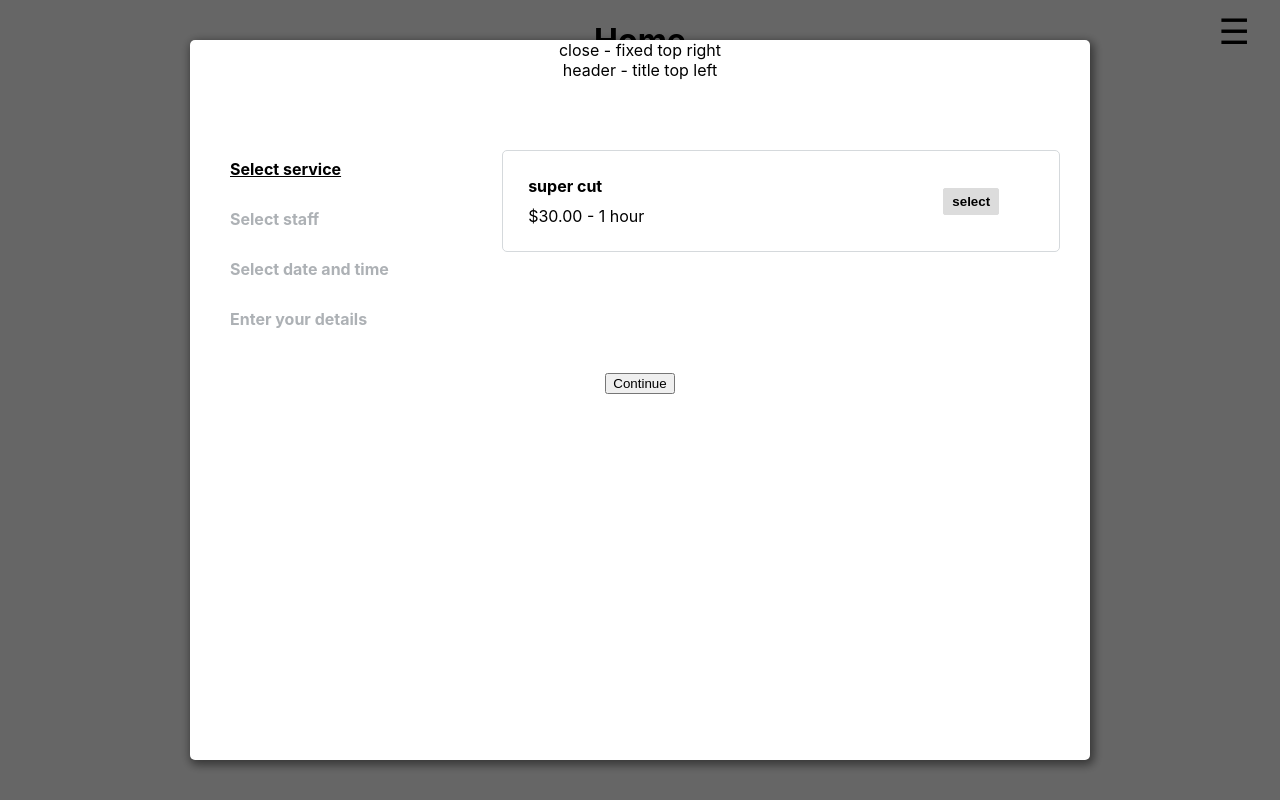
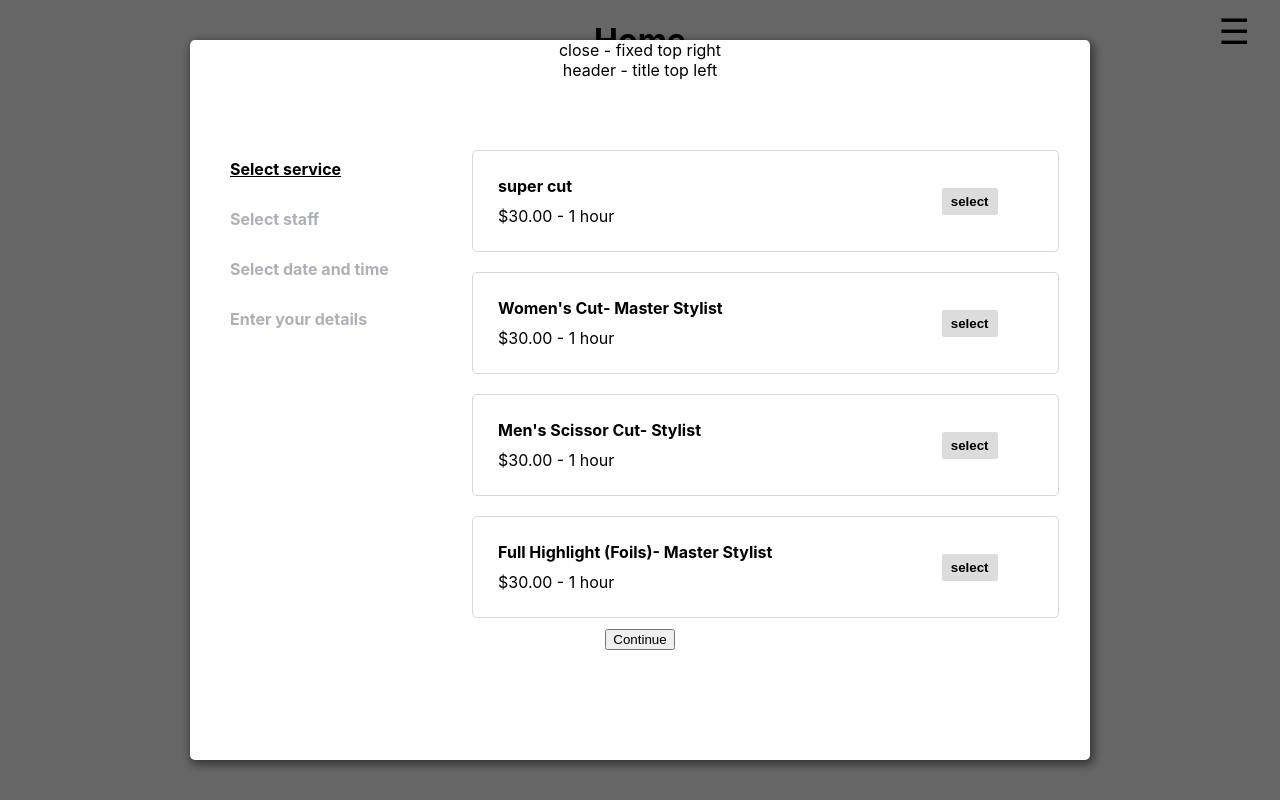
Before and after one commit to rheal3/curly-sniffle, a React (Create React App) app: page / in a window 1280 px wide. Built offline with nearby package versions, Linux system fonts and the light colour scheme.

Commit message:
added switch to change between main content content a bit more cleanly (..?)

```diff
--- a/src/BookAppointment/Page.js
+++ b/src/BookAppointment/Page.js
@@ -40,7 +40,7 @@ const AppointmentStepsContainer = styled.div`
     }
 `
 
-const AppointmentContentContainer = styled.div`
+const ContentContainer = styled.div`
     flex-grow: 4;
     display: flex;
     flex-direction: column;
@@ -86,17 +86,47 @@ const BookAppointment = () => {
     const [customerDetails, setCustomerDetails] = useState()
     const [currentPage, setCurrentPage] = useState("service")
 
-    const aptDetails = {
-        id: 43,
-        title: 'super cut',
-        price: '$30.00',
-        length: '1 hour'
+    const aptDetails = [
+        {
+            id: 43,
+            title: 'super cut',
+            price: '$30.00',
+            length: '1 hour'
+        },
+        {
+            id: 42,
+            title: "Women's Cut- Master Stylist",
+            price: '$30.00',
+            length: '1 hour'
+        },
+        {
+            id: 57,
+            title: "Men's Scissor Cut- Stylist",
+            price: '$30.00',
+            length: '1 hour'
+        },
+        {
+            id: 39,
+            title: 'Full Highlight (Foils)- Master Stylist',
+            price: '$30.00',
+            length: '1 hour'
+        }
+    ]
+
+    const contentSwitch = (currentPage) => {
+        switch (currentPage) {
+            case "service":
+                return aptDetails.map((details, i) => <ServiceCard setAppointmentType={setAppointmentType} appointmentDetails={details}/>)
+            case "staff":
+                break;
+            case "dateTime":
+                break;
+            case "customerDetails":
+                break;
+            default:
+                break;
+        }
     }
-
-    useEffect(() => {
-        // when appointmentType changes change what is displayed in side bar
-        console.log(appointmentType)
-    }, [appointmentType])
 
     return (
         <BookAppointmentBackground>
@@ -131,9 +161,9 @@ const BookAppointment = () => {
                         : <li><h5 style={{color: '#adb1b5'}}>Enter your details</h5></li>}
                         </ul>
                     </AppointmentStepsContainer>
-                    <AppointmentContentContainer>
-                        <ServiceCard setAppointmentType={setAppointmentType} appointmentDetails={aptDetails}/>
-                    </AppointmentContentContainer>
+                    <ContentContainer>
+                        {contentSwitch(currentPage)}
+                    </ContentContainer>
                 </div>
                 <div>
                     {/* footer - next page and back buttons */}
```
